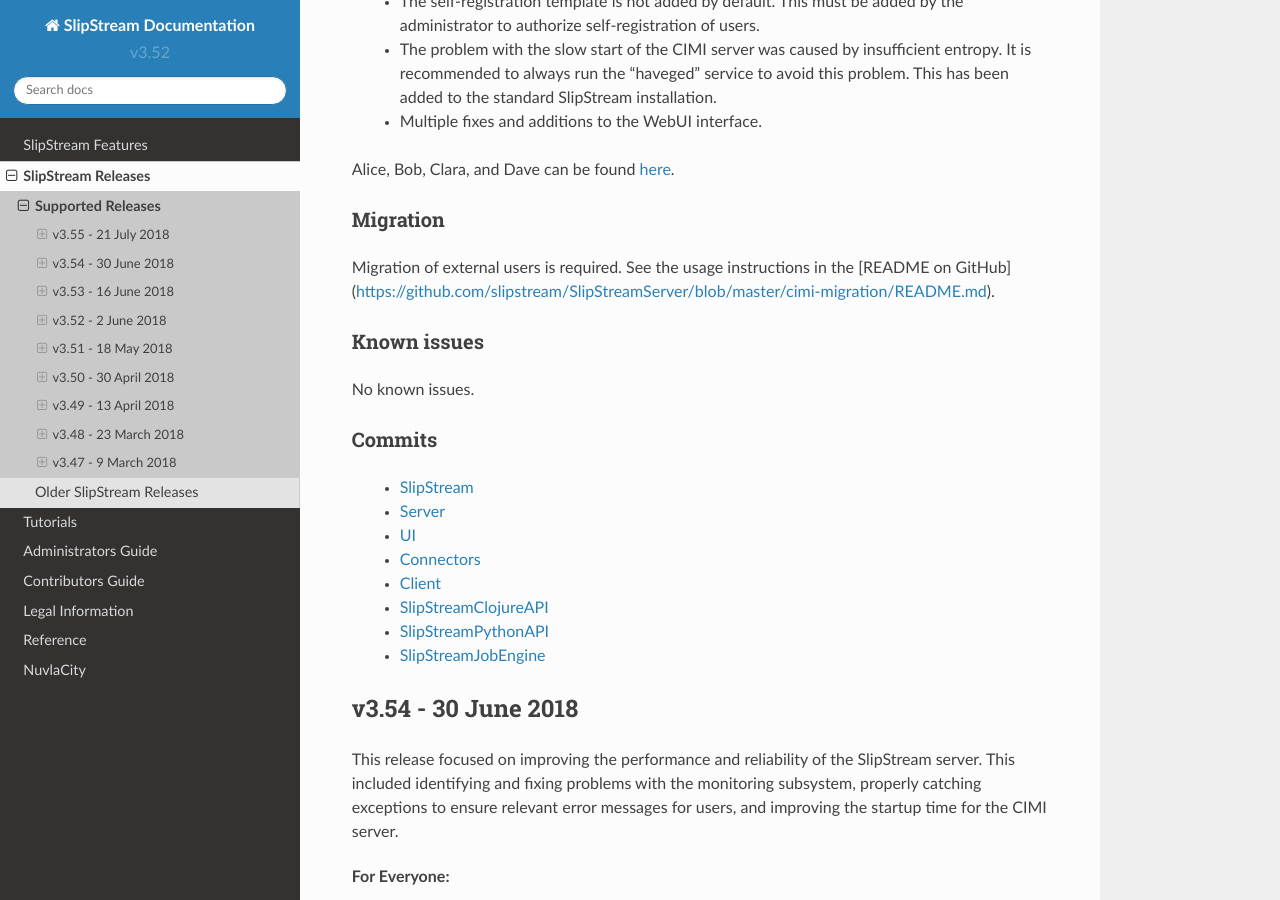
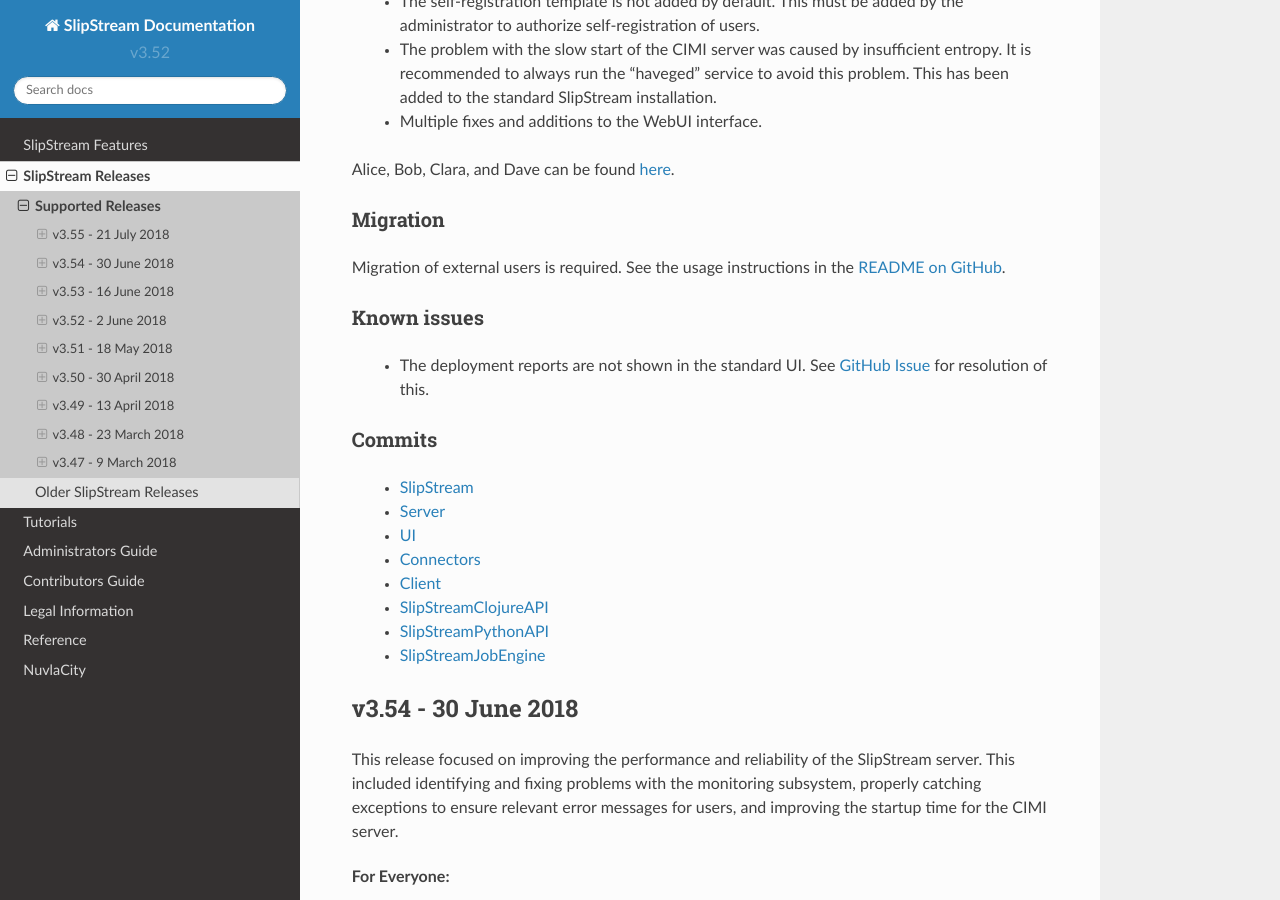
Before and after one commit to slipstream/SlipStreamDocumentation, a Sphinx documentation site: the page built from docs/release_notes/supported-releases.rst, in a window 1280 px wide and 900 px high, scrolled down 1202 px. Built offline with Sphinx 7.4.7 and the Read the Docs theme 2.0.0, drawn with Linux system fonts in a browser that asks for light colours.

Commit message:
add known issue for v3.55

```diff
--- a/docs/release_notes/supported-releases.rst
+++ b/docs/release_notes/supported-releases.rst
@@ -65,14 +65,17 @@
 ~~~~~~~~~
 
 Migration of external users is required.  See the usage instructions
-in the [README on
-GitHub](https://github.com/slipstream/SlipStreamServer/blob/master/cimi-migration/README.md).
+in the `README on GitHub
+<https://github.com/slipstream/SlipStreamServer/blob/master/cimi-migration/README.md>`_.
 
 
 Known issues
 ~~~~~~~~~~~~
 
-No known issues.
+ - The deployment reports are not shown in the standard UI.  See
+   `GitHub Issue
+   <https://github.com/slipstream/SlipStreamWebUI/pull/181>`_ for
+   resolution of this.
 
 
 Commits
```
